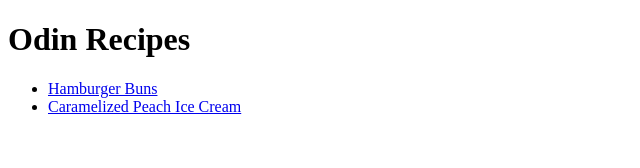
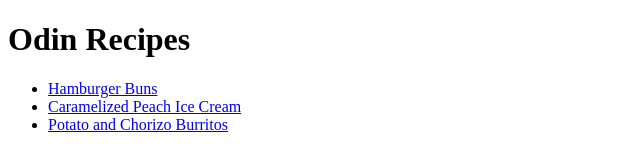
Before and after one commit to Bongani001/odin-recipes, a plain HTML site: page index.html in a window 1280 px wide. Shown: the whole page, without its empty margins (0-640 px from the left). Drawn offline with Linux system fonts and the light colour scheme.

Commit message:
Edit index.html

```diff
--- a/index.html
+++ b/index.html
@@ -9,6 +9,7 @@
     <ul>
         <li><a href="recipes/hamburgerbuns.html">Hamburger Buns</a></li>
         <li><a href="recipes/caramelizedpeachicecream.html">Caramelized Peach Ice Cream</a></li>
+        <li><a href="recipes/potatoandchorizoburritos.html">Potato and Chorizo Burritos</a></li>
     </ul>
 </body>
 </html>
```
Also changed, not shown: img/potatoandchorizoburritos.jpeg (added).
